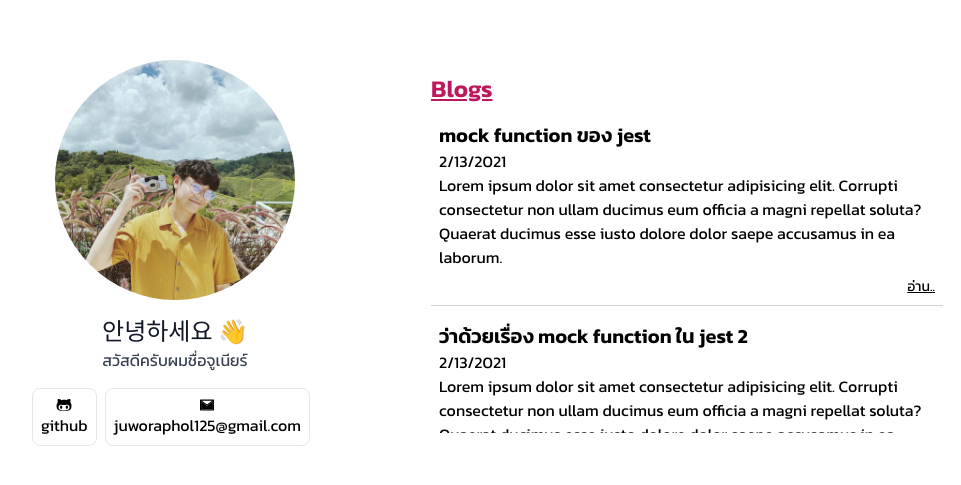
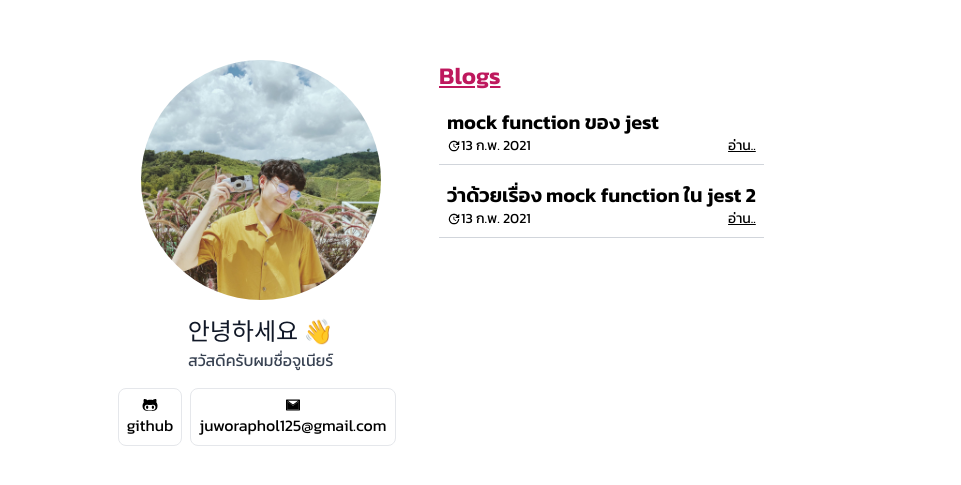
Before and after one commit to jungai/jungai.me, a Next.js app: page / in a window 1280 px wide. Shown: the part 147-632 px from the top of the page, without its empty margins (209-1170 px from the left). Built offline with nearby package versions, Linux system fonts and the light colour scheme; what @tailwindcss/typography would draw is missing.

Commit message:
refactor: update post & landing page

```diff
--- a/components/Post.tsx
+++ b/components/Post.tsx
@@ -1,5 +1,8 @@
 import { FC } from "react";
 import Link from "next/link";
+import { format } from "date-fns";
+import { th } from "date-fns/locale";
+import { MdUpdate } from "react-icons/md";
 import { IKeyDataFromMatter } from "../utils/api";
 
 interface IPost {
@@ -8,22 +11,26 @@ interface IPost {
 	date: IKeyDataFromMatter["date"];
 }
 
-const Post: FC<IPost> = ({ title, date, name }) => (
+const Post: FC<IPost> = ({ title, date, name }) => {
+	// computed
+	const prettyDate = format(new Date(date), "dd MMM yyyy", { locale: th });
+
+	return (
 		<div className="flex flex-col border-b border-gray-300 mb-2 p-2">
 			<h2 className="text-base md:text-xl font-semibold">{title}</h2>
-		<p>{new Date(date).toLocaleDateString()}</p>
-		<p className="text-sm md:text-base leading-relaxed mb-2">
-			Lorem ipsum dolor sit amet consectetur adipisicing elit. Corrupti
-			consectetur non ullam ducimus eum officia a magni repellat soluta? Quaerat
-			ducimus esse iusto dolore dolor saepe accusamus in ea laborum.
+			<div className="flex justify-between items-center">
+				<p className="flex items-center text-sm">
+					<MdUpdate />
+					{prettyDate}
 				</p>
-
 				<Link href={`/blogs/${name}`}>
 					<a href="#" className="self-end text-sm cursor-pointer underline">
 						อ่าน..
 					</a>
 				</Link>
 			</div>
+		</div>
 	);
+};
 
 export default Post;
--- a/pages/index.tsx
+++ b/pages/index.tsx
@@ -8,8 +8,8 @@ interface IInitialProps {
 }
 
 const IndexPage: FC<IInitialProps> = ({ posts }) => (
-	<div className="min-h-screen grid place-items-center">
-		<div className="grid grid-col-1 md:grid-cols-2 max-w-5xl mx-auto place-items-center">
+	<div className="h-screen md:flex md:justify-center md:items-center">
+		<div className="grid grid-cols-1 md:grid-cols-2 gap-4">
 			<Profile />
 			<Article posts={posts} />
 		</div>
```
Lines whose indentation alone changed are shown as unchanged.
